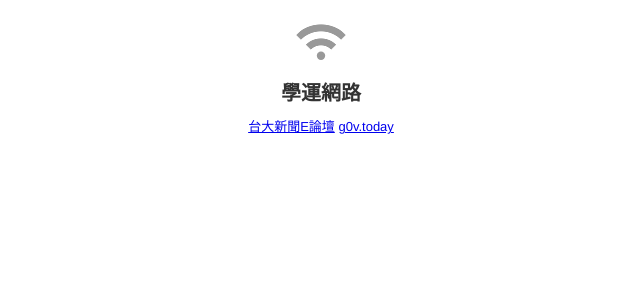
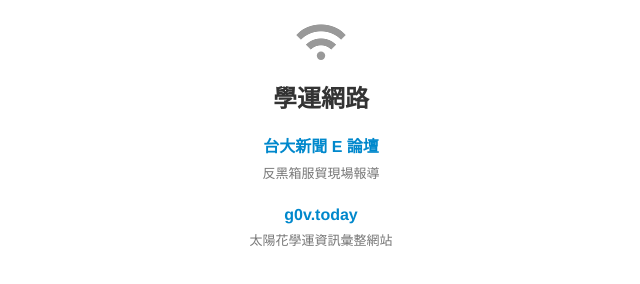
Before and after one commit to g0v/g0v.io, a plain HTML site: page index.html in a window 1280 px wide. Shown: the whole page, without its empty margins (319-959 px from the left). Drawn offline with Linux system fonts and the light colour scheme; no server answers.

Commit message:
Add links

```diff
--- a/css/main.css
+++ b/css/main.css
@@ -8,13 +8,19 @@ body {
   background: #fff;
   padding: 0;
   margin: 0;
-  font-size: 13px;
+  font-size: 16px;
 }
 
 body, input, textarea {
   font-family: Helvetica, Arial, sans-serif;
-  line-height: 1.3;
+  line-height: 1.6;
   color: #333;
+}
+
+a {
+  color: #08c;
+  text-decoration: none;
+  font-weight: bold;
 }
 
 .main-wrapper {
@@ -29,7 +35,12 @@ body, input, textarea {
 }
 
 .title {
-  font-size: 20px;
+  font-size: 24px;
+}
+
+.description {
+  font-size: 13px;
+  color: #777;
 }
 
 time {
--- a/index.html
+++ b/index.html
@@ -17,8 +17,18 @@
     <div class="main-wrapper">
       <div class="wifi-icon"></div>
       <h1 class="title">學運網路</h1>
-      <a href="https://www.facebook.com/NtuNewsEForum" target="_blank">台大新聞E論壇</a>
-      <a href="http://g0v.today" target="_blank">g0v.today</a>
+      <p>
+        <a href="https://www.facebook.com/NtuNewsEForum" target="_blank">台大新聞 E 論壇</a><br />
+        <span class="description">
+          反黑箱服貿現場報導
+        </span>
+      </p>
+      <p>
+        <a href="http://g0v.today" target="_blank">g0v.today</a><br />
+        <span class="description">
+          太陽花學運資訊彙整網站
+        </span>
+      </p>
       <div class="livefeed" style="display: none;">
         <h4>實況轉播 (立院內)</h4>
       </div>
```
